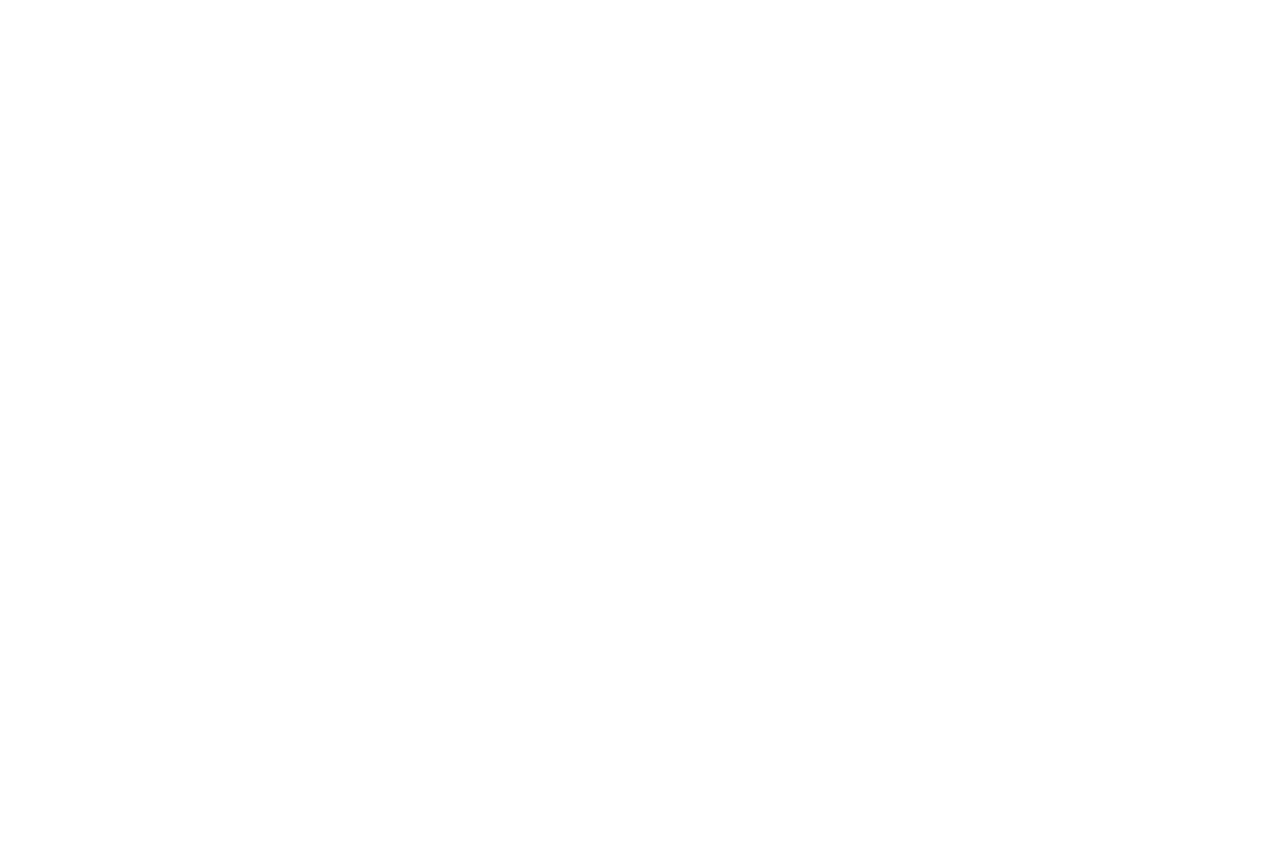
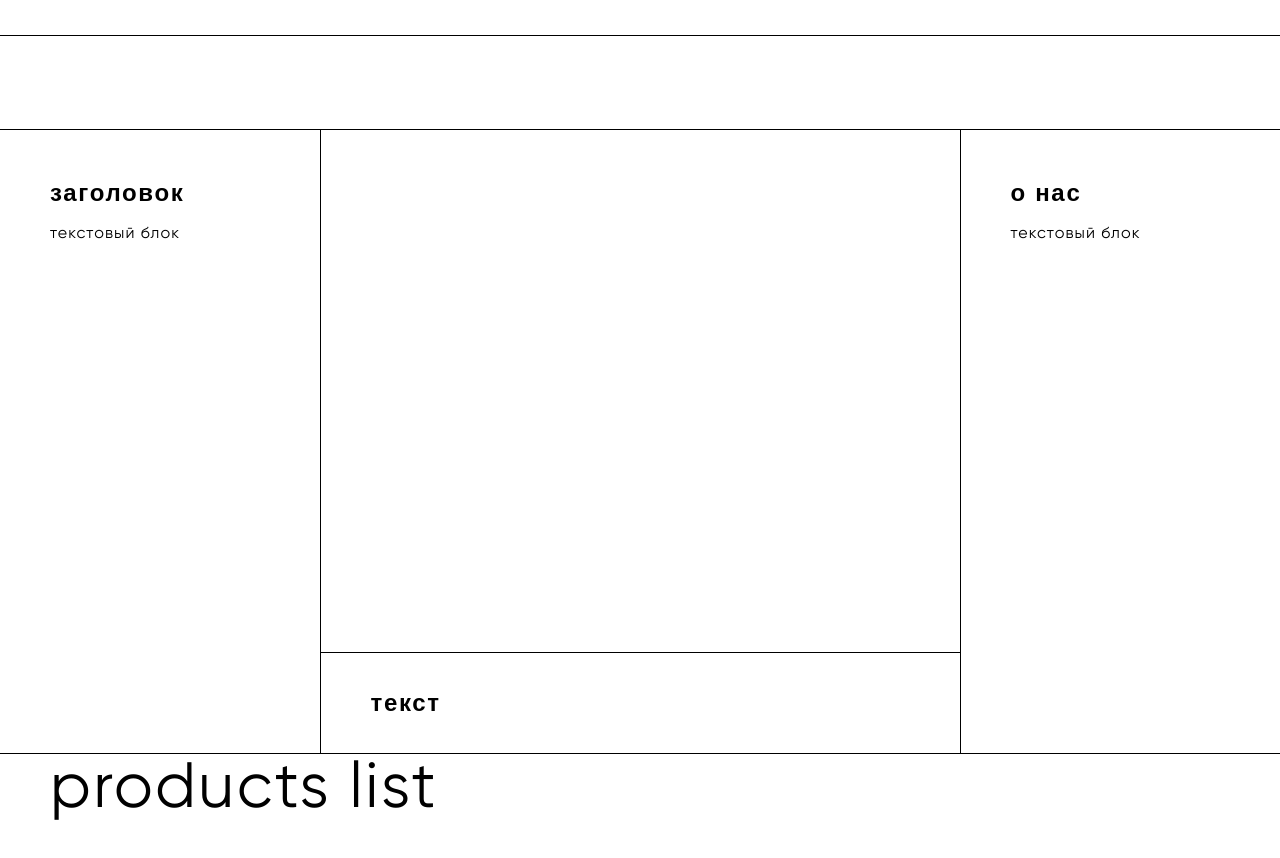
Before and after one commit to alimongairo/reup-front, a React (Vite) app: page /crm/brand/1 in a window 1280 px wide. Shown: the part 720-1578 px from the top of the page. Before the commit the page ends 800 px from the top, so only its background shows below. Built offline with nearby package versions, Linux system fonts and the light colour scheme; a web font is replaced by a local one.

Commit message:
scheme 3

```diff
--- a/src/components/Brand/components/Layout/Layout.tsx
+++ b/src/components/Brand/components/Layout/Layout.tsx
@@ -14,7 +14,10 @@
 
     return (
         <>
-            <Head isEditable={isEditable} isEditing={isEditing} setIsEditing={setIsEditing}/>
+        {
+            isEditable && <Head isEditable={isEditable} isEditing={isEditing} setIsEditing={setIsEditing}/>
+        }
+
 
             {/* TODO: add container*/}
             {component}
--- a/src/components/Brand/schemes/Scheme2/BrandPage/BrandPage.tsx
+++ b/src/components/Brand/schemes/Scheme2/BrandPage/BrandPage.tsx
@@ -1,9 +1,12 @@
 import React from 'react'
 import SchemeLayout from "../SchemeLayout/SchemeLayout";
 
+interface IProps{
+  isEditable: boolean,
+}
 //TODO: страница отображения бренда на самом сайте
-export default function BrandPage() {
+export default function BrandPage({isEditable}: IProps) {
   return (
-    <SchemeLayout isEditing={false}/>
+    <SchemeLayout isEditing={false} isEditable={isEditable}/>
   )
 }
--- a/src/components/Brand/schemes/Scheme2/EditablePage/EditablePage.tsx
+++ b/src/components/Brand/schemes/Scheme2/EditablePage/EditablePage.tsx
@@ -3,11 +3,12 @@
 
 interface IProps{
   isEditing: boolean,
+  isEditable: boolean,
 }
 
 
-export default function EditablePage({isEditing }: IProps) {
+export default function EditablePage({isEditing, isEditable }: IProps) {
   return (
-    <SchemeLayout isEditing={isEditing}/>
+    <SchemeLayout isEditing={isEditing} isEditable={isEditable}/>
   )
 }
--- a/src/components/Brand/schemes/Scheme2/SchemeLayout/SchemeLayout.tsx
+++ b/src/components/Brand/schemes/Scheme2/SchemeLayout/SchemeLayout.tsx
@@ -3,16 +3,44 @@
 import { Button, Typography } from "../../../../ui";
 import { ReactComponent as RightArrowIcon } from '../../../../../../static/images/icons/arrows/right.svg';
 import { EditableImage } from "../../../components";
+import cls from 'classnames';
 
-interface Iprops{
+interface Iprops {
   isEditing: boolean,
+  isEditable: boolean,
 }
 
 // TODO: компонент картинки или добавления is
-export default function SchemeLayout({isEditing}: Iprops) {
+export default function SchemeLayout({ isEditing, isEditable }: Iprops) {
   return (
-    <div>
+    <div className={cx.wrapper}>
+      <div className={cx.top}>
+        <EditableImage isEditing={isEditing} className={cx.image} />
+      </div>
 
+      <div className={cls(cx.logo, {
+        [cx.isEditable]: isEditable,
+      })}>
+        <EditableImage isEditing={isEditing} className={cx.image} />
+      </div>
+
+      <div className={cx.counter}>
+        <div className={cx.card}>
+          <Typography variant="h3">заголовок</Typography>
+          <p>текстовый блок</p>
+          <EditableImage isEditing={isEditing} className={cx.image}/>
+        </div>
+        <div className={cx.main}>
+          <EditableImage isEditing={isEditing} className={cx.image} />
+          <div className={cx.txt}>
+            <Typography variant="h3">текст</Typography>
+          </div>
+        </div>
+        <div className={cx.card}>
+          <Typography variant="h3">о нас</Typography>
+          <p>текстовый блок</p>
+        </div>
+      </div>
     </div>
 
 
--- a/src/components/Brand/schemes/Scheme2/SchemeLayout/index.module.scss
+++ b/src/components/Brand/schemes/Scheme2/SchemeLayout/index.module.scss
@@ -1,2 +1,92 @@
 @import "../../../../../styles/vars.scss";
 @import "../../../../../styles/mixins.scss";
+
+.wrapper {
+    @include compensatePadding-desktop();
+
+    .top {
+        height: 610px;
+        border-bottom: 1px solid $color-black;
+
+        .image {
+            height: 100%;
+        }
+    }
+
+    .logo {
+        height: 94px;
+        border-bottom: 1px solid $color-black;
+
+
+        &.isEditable {
+            .image {
+                height: 100%;
+                width: 36%;
+                margin: 0 auto;
+            }
+
+            button {
+                top: 50%;
+                left: 50%;
+                transform: translate(-50%, -50%);
+            }
+        }
+
+        &:not(.isEditable) {
+            .image {
+                height: 100%;
+                align-items: center;
+
+                img {
+                    width: auto;
+                }
+            }
+        }
+    }
+
+    .counter {
+        display: grid;
+        grid-template-columns: 1fr 2fr 1fr;
+        grid-template-rows: 623px;
+        border-bottom: 1px solid $color-black;
+        background: $color-black;
+        gap: 1px;
+
+        >* {
+            background: $color-snow;
+        }
+
+        .card {
+            padding: $containerPadding-desktop;
+
+            p {
+                margin-bottom: 32px;
+            }
+
+            .image {
+                width: 100%;
+                height: 382px;
+            }
+        }
+
+        .main{
+            display: flex;
+            flex-direction: column;
+            .image{
+                flex-grow: 1;
+                border-bottom: 1px solid $color-black;
+            }
+            .txt{
+                display: flex;
+                align-items: center;
+                padding: 32px $containerPadding-desktop;
+                min-height: 100px;
+                >*{
+                    margin-bottom: 0;
+                }
+            }
+        }
+
+
+    }
+}
--- a/src/components/Brand/schemes/Scheme2/index.tsx
+++ b/src/components/Brand/schemes/Scheme2/index.tsx
@@ -13,8 +13,8 @@
 
     const component = useWithEdit({
         editable: isEditable,
-        disableComponent: <BrandPage />,
-        editComponent: <EditableScheme isEditing={isEditing}/>,
+        disableComponent: <BrandPage isEditable={isEditable}/>,
+        editComponent: <EditableScheme isEditing={isEditing} isEditable={isEditable}/>,
     });
 
     return <Layout isEditable={isEditable} component={component} isEditing={isEditing} setIsEditing={setIsEditing}/>;
```
